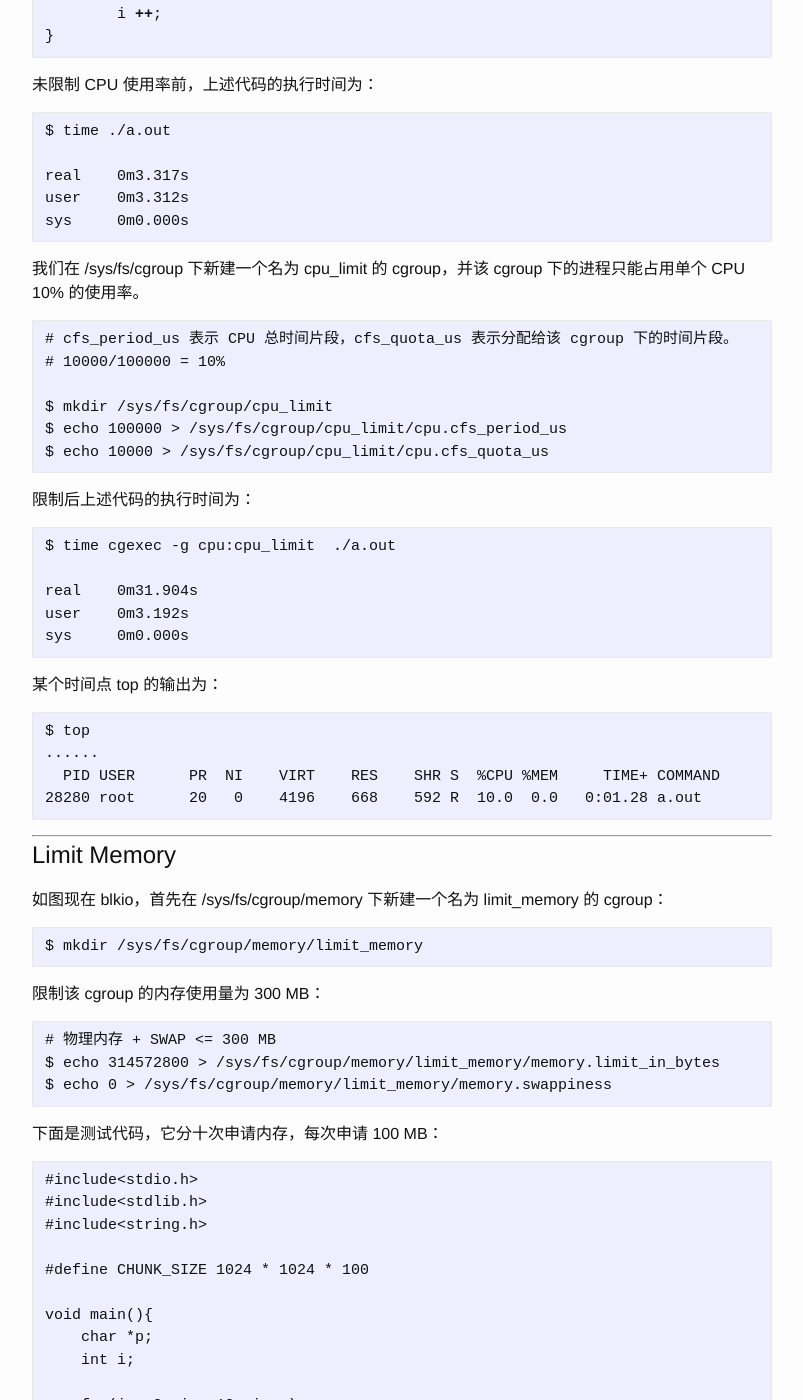
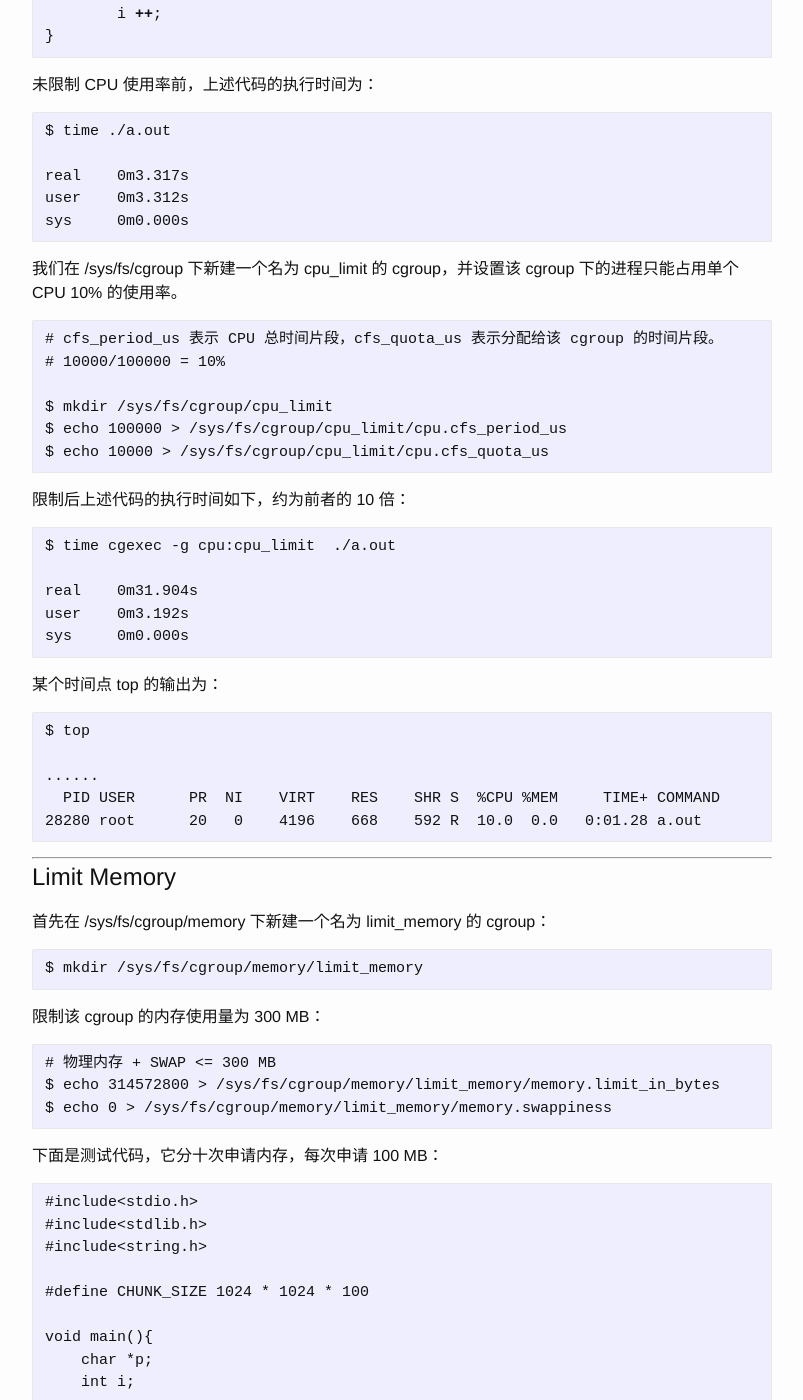
Before and after one commit to DeliangFan/deliangfan.github.io, a Jekyll site: the page built from _posts/2015-05-21-理解control_group.markdown, in a window 1280 px wide and 1400 px high, scrolled down 890 px. Shown: the whole window, without its empty margins (238-1041 px from the left). Built offline with Jekyll 4.4.1, drawn with Linux system fonts in a browser that asks for light colours; comment, search, counter and statistics services are not loaded; some of the changed text lies outside the part shown.

Commit message:
update files

```diff
--- a/_posts/2015-05-21-理解control_group.markdown
+++ b/_posts/2015-05-21-理解control_group.markdown
@@ -51,10 +51,10 @@
 sys  	0m0.000s
 ~~~
 
-我们在 /sys/fs/cgroup 下新建一个名为 cpu_limit 的 cgroup，并该 cgroup 下的进程只能占用单个 CPU 10% 的使用率。
+我们在 /sys/fs/cgroup 下新建一个名为 cpu_limit 的 cgroup，并设置该 cgroup 下的进程只能占用单个 CPU 10% 的使用率。
 
 ~~~
-# cfs_period_us 表示 CPU 总时间片段，cfs_quota_us 表示分配给该 cgroup 下的时间片段。
+# cfs_period_us 表示 CPU 总时间片段，cfs_quota_us 表示分配给该 cgroup 的时间片段。
 # 10000/100000 = 10%
 
 $ mkdir /sys/fs/cgroup/cpu_limit
@@ -62,7 +62,7 @@
 $ echo 10000 > /sys/fs/cgroup/cpu_limit/cpu.cfs_quota_us
 ~~~
 
-限制后上述代码的执行时间为：
+限制后上述代码的执行时间如下，约为前者的 10 倍：
 
 ~~~
 $ time cgexec -g cpu:cpu_limit  ./a.out
@@ -76,6 +76,7 @@
 
 ~~~
 $ top
+
 ......
   PID USER      PR  NI    VIRT    RES    SHR S  %CPU %MEM     TIME+ COMMAND
 28280 root      20   0    4196    668    592 R  10.0  0.0   0:01.28 a.out
@@ -85,7 +86,7 @@
 
 # Limit Memory
 
-如图现在 blkio，首先在 /sys/fs/cgroup/memory 下新建一个名为 limit_memory 的 cgroup：
+首先在 /sys/fs/cgroup/memory 下新建一个名为 limit_memory 的 cgroup：
 
 ~~~
 $ mkdir /sys/fs/cgroup/memory/limit_memory
@@ -168,7 +168,7 @@
 $ echo "252:0 10485760" > /sys/fs/cgroup/blkio/limit_blkio/blkio.throttle.read_bps_device
 ~~~
 
-再次执行 dd，其平均读速率为 10.5MB/s
+再次执行 dd，其平均读速率为 10.5MB/s。
 
 ~~~
 # 清楚内存的缓存数据
@@ -200,9 +200,16 @@
 
 # Limit Network IO
 
-我们采用 scp 来测试网络速度，未限速时，传输速度为：
+限速时，采用 scp 来测试网络速度，未传输速度为：
 
 ~~~
 $ scp in.file root@15.107.12.110:~/
 in.file                                            100% 1000MB  71.4MB/s   00:14
 ~~~
+
+我们用 net_cls 标记某个 cgroup 下的包，借助 [tc](http://linux.die.net/man/8/tc) 来限制网络速率：
+
+~~~
+$ mkdir /sys/fs/cgroup/net_cls/net_limit
+$ echo 0x10002 > net_cls.classid
+~~~
```
Also changed, not shown: other parts of _posts/2015-05-21-理解control_group.markdown (+2 -3 lines).
